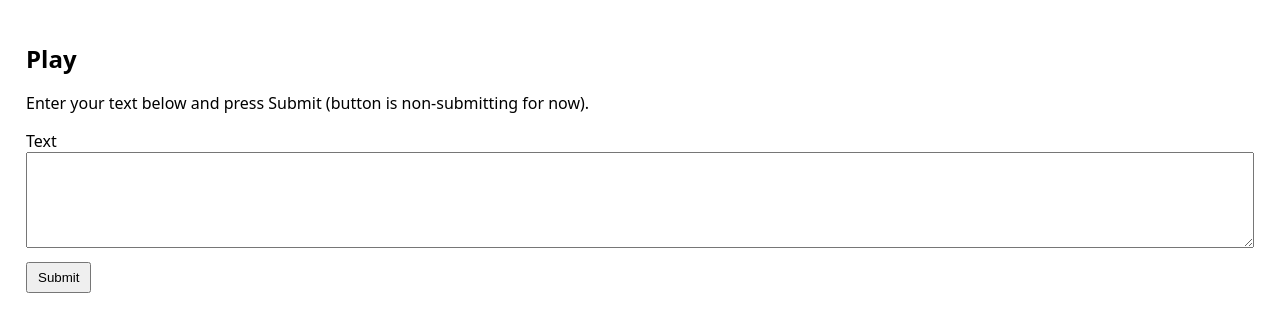
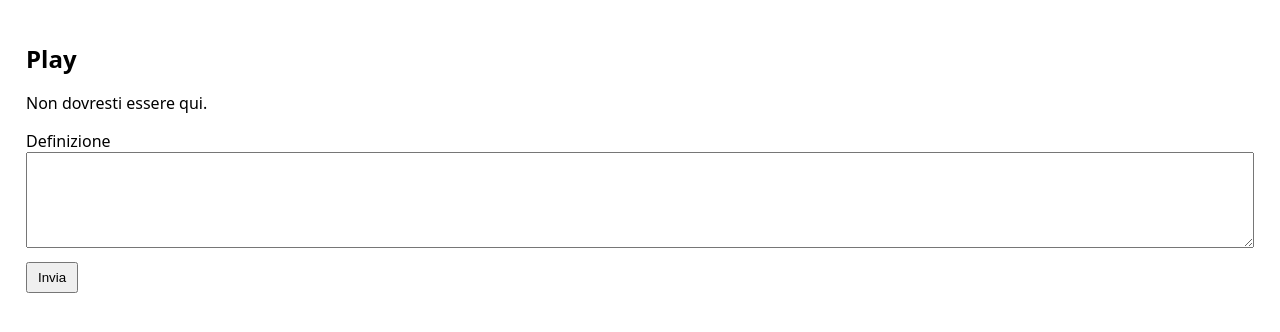
Before and after one commit to Iximiel/bindolo, a Flask app: page /play in a window 1280 px wide. Shown: the top 332 px of the page. Run offline with Flask 2, Linux system fonts and the light colour scheme.

Commit message:
some compcting of the code, and  making the reading page more readable

```diff
--- a/app.py
+++ b/app.py
@@ -248,79 +248,59 @@ def reading():
     "reading.html",
     username=username,
     user_state=user_state,
-    reader_text=word,
+    game_word=word,
     player_texts=player_texts,
   )
 
 
-@app.route("/play/submit_player", methods=["POST"])
-def submit_player():
-  # Player submits a longer free-form text. Authenticate via session username.
+@app.route("/play/submit", methods=["POST"])
+def play_submit():
+  """Single submit endpoint for both PLAYER and READER roles.
+
+  Behavior depends on the user's current `UserState` stored in `usersdb`:
+  - PLAYER: expects JSON/form `text` and stores it on `user.text`.
+  - READER: expects `word` and optional `text`. Stores `app_state.word` and
+    `user.text`.
+
+  After saving, the handler checks whether all participants have provided
+  their required submission; if so it advances `app_state.state`.
+  """
   username = session.get("username")
   if not username:
     return jsonify({"error": "not authenticated"}), 403
 
   data = request.get_json(silent=True) or request.form
-  text = data.get("text") if hasattr(data, "get") else None
-  if text is None:
-    return jsonify({"error": "text is required for player submissions"}), 400
 
   with USERS_LOCK:
     user = usersdb.get(username)
     if user is None:
       return jsonify({"error": "user not found"}), 404
-    user.text = str(text)
+    role = user.state
 
-  # After saving, check whether all users have submitted
-  move_to_reading = False
-  with USERS_LOCK:
-    # require reader has provided a word stored in app_state.word
-    all_submitted = True
-    for u in usersdb.values():
-      if u.state is UserState.PLAYER:
-        if not (u.text and str(u.text).strip()):
-          all_submitted = False
-          break
-      elif u.state is UserState.READER:
-        # reader's chosen word is stored on app_state.word
-        with STATE_LOCK:
-          if not (app_state.word and str(app_state.word).strip()):
-            all_submitted = False
-            break
-    if all_submitted:
-      with STATE_LOCK:
-        app_state.state = GameState.GAME_WAITING_FOR_DEFINITIONS_IRL
-      move_to_reading = True
+  # Handle by role
+  if role is UserState.PLAYER:
+    text = data.get("text") if hasattr(data, "get") else None
+    if text is None:
+      return jsonify({"error": "text is required for player submissions"}), 400
+    with USERS_LOCK:
+      user = usersdb.get(username)
+      user.text = str(text)
+    saved_value = user.text
 
-  return jsonify({"ok": True, "text": user.text, "move": move_to_reading})
+  elif role is UserState.READER:
+    word = data.get("word") if hasattr(data, "get") else None
+    text = data.get("text") if hasattr(data, "get") else None
+    if not word or not text:
+      return jsonify({"error": "word and text is required for reader submissions"}), 400
+    with USERS_LOCK:
+      user = usersdb.get(username)
+      user.text = str(text)
+      saved_value = user.text
+    with STATE_LOCK:
+      app_state.word = str(word or "")
 
-
-@app.route("/play/submit_reader", methods=["POST"])
-def submit_reader():
-  # Reader may submit either a single word or a full text. Authenticate via session username.
-  username = session.get("username")
-  if not username:
-    return jsonify({"error": "not authenticated"}), 403
-
-  data = request.get_json(silent=True) or request.form
-  word = data.get("word") if hasattr(data, "get") else None
-  text = data.get("text") if hasattr(data, "get") else None
-  if not word and not text:
-    return jsonify({"error": "word and text is required"}), 400
-
-  with USERS_LOCK:
-    user = usersdb.get(username)
-    if user is None:
-      return jsonify({"error": "user not found"}), 404
-    # prefer storing full text when provided
-    if text:
-      user.text = str(text)
-    else:
-      user.text = "omissis"
-
-  # store the reader's chosen word in app_state for players to see
-  with STATE_LOCK:
-    app_state.word = str(word or "")
+  else:
+    return jsonify({"error": "user not in a valid role for submissions"}), 400
 
   # After saving, check whether all users have submitted
   move_to_reading = False
@@ -332,17 +312,16 @@ def submit_reader():
           all_submitted = False
           break
       elif u.state is UserState.READER:
-        # ensure the reader provided a word (app_state.word)
         with STATE_LOCK:
           if not (app_state.word and str(app_state.word).strip()):
             all_submitted = False
             break
     if all_submitted:
       with STATE_LOCK:
-        app_state.state = GameState.GAME_WAITING_FOR_DEFINITIONS_IRL
+        app_state.state = GameState.GAME_WAITING_FOR_DECISION_IRL
       move_to_reading = True
 
-  return jsonify({"ok": True, "value": user.text, "move": move_to_reading})
+  return jsonify({"ok": True, "value": saved_value, "move": move_to_reading})
 
 
 if __name__ == "__main__":
--- a/static/style.css
+++ b/static/style.css
@@ -71,3 +71,20 @@ textarea {
         font-size: 1rem;
     }
 }
+
+/* Reading carousel tweaks */
+.carousel-box {
+    position: relative;
+}
+
+.carousel-box div {
+    text-align: center;
+}
+
+/* ensure any element with .carousel-definition sits at the bottom of the box */
+.carousel-box .carousel-definition {
+    position: absolute;
+    left: 12px;
+    right: 12px;
+    bottom: 2em;
+}
--- a/templates/play.html
+++ b/templates/play.html
@@ -9,22 +9,6 @@
 </head>
 
 <body>
-    <h1>Play</h1>
-    {% if username %}
-    <p>Hello {{ username|e }} — you're on the Play page.</p>
-    {% else %}
-    <p>Enter your text below and press Submit (button is non-submitting for now).</p>
-    {% endif %}
-
-    {% if user_state == 'player' %}
-    <div>
-        <label for="play-text">Text</label><br />
-        <textarea id="play-text" name="text" rows="6" cols="60"></textarea>
-    </div>
-    <div style="margin-top:8px;">
-        <button type="button" id="player-submit">Submit (Player)</button>
-    </div>
-
     <script>
         const PLAY_POLL_MS = 2000;
         async function checkPlayState() {
@@ -32,7 +16,7 @@
                 const res = await fetch("{{ url_for('get_state') }}", { cache: 'no-store' });
                 if (!res.ok) return;
                 const s = await res.json();
-                if (s.state === 'game_waiting_for_definitions_irl') {
+                if (s.state === 'game_waiting_for_decision_irl') {
                     window.location.href = "{{ url_for('reading') }}";
                 }
             } catch (err) {
@@ -42,60 +26,36 @@
         // start polling to detect when it's time to move to reading
         checkPlayState();
         setInterval(checkPlayState, PLAY_POLL_MS);
+    </script>
+    <h1>Play</h1>
+    {% if username %}
+    <p>Ciao {{ username|e }}!!! </p>
+    {% else %}
+    <p>Non dovresti essere qui.</p>
+    {% endif %}
 
-        async function playerSubmit() {
-            const text = document.getElementById('play-text').value;
-            try {
-                const res = await fetch("{{ url_for('submit_player') }}", {
-                    method: 'POST',
-                    headers: { 'Content-Type': 'application/json' },
-                    body: JSON.stringify({ text })
-                });
-                if (!res.ok) {
-                    const err = await res.json().catch(() => ({}));
-                    alert('Submit failed: ' + (err.error || res.statusText));
-                    return;
-                }
-                const data = await res.json();
-                alert('Player submission saved.');
-                console.log('player submit response', data);
-                if (data.move) {
-                    // immediate redirect if server indicates everyone submitted
-                    window.location.href = "{{ url_for('reading') }}";
-                }
-            } catch (err) {
-                console.error('player submit error', err);
-                alert('Submit failed');
-            }
-        }
-
-        document.getElementById('player-submit').addEventListener('click', playerSubmit);
-    </script>
-
-    {% elif user_state == 'reader' %}
+    {% if user_state == 'reader' %}
     <div>
-        <label for="reader-word">Word</label><br />
+        <label for="reader-word">Parola</label><br />
         <input id="reader-word" name="word" type="text" maxlength="60" />
     </div>
+    {% endif %}
     <div style="margin-top:8px;">
-        <label for="reader-text">Full text</label><br />
-        <textarea id="reader-text" name="text" rows="4" cols="60"></textarea>
+        <label for="textarea">Definizione</label><br />
+        <textarea id="textarea" name="text" rows="4" cols="60"></textarea>
     </div>
     <div style="margin-top:8px;">
-        <button type="button" id="reader-submit">Submit (Reader)</button>
+        <button type="button" id="text-submit">Invia</button>
     </div>
 
+    {% if user_state == 'player' %}
     <script>
-        async function readerSubmit() {
-            const word = document.getElementById('reader-word').value.trim();
-            const text = document.getElementById('reader-text').value;
-            if (!word && !text) { alert('Please enter a word or text'); return; }
+        async function playerSubmit() {
+            const text = document.getElementById('textarea').value;
+            const payload = {};
+            if (text) payload.text = text;
             try {
-                const payload = {};
-                if (word) payload.word = word;
-                if (text) payload.text = text;
-
-                const res = await fetch("{{ url_for('submit_reader') }}", {
+                const res = await fetch("{{ url_for('play_submit') }}", {
                     method: 'POST',
                     headers: { 'Content-Type': 'application/json' },
                     body: JSON.stringify(payload)
@@ -106,36 +66,71 @@
                     return;
                 }
                 const data = await res.json();
-                alert('Reader submission saved.');
+                console.log('player submit response', data);
+                // disable the textarea and submit button to indicate saved state
+                const ta = document.getElementById('textarea');
+                const btn = document.getElementById('text-submit');
+                if (ta) ta.disabled = true;
+                if (btn) { btn.disabled = true; btn.textContent = 'Inviato'; }
+                if (data.move) {
+                    // immediate redirect if server indicates everyone submitted
+                    window.location.href = "{{ url_for('reading') }}";
+                }
+            } catch (err) {
+                console.error('player submit error', err);
+                // keep UX subtle: re-enable submit button on failure
+                const btn = document.getElementById('text-submit');
+                if (btn) btn.disabled = false;
+                alert('Submit failed');
+            }
+        }
+
+        document.getElementById('text-submit').addEventListener('click', playerSubmit);
+    </script>
+
+    {% elif user_state == 'reader' %}
+    <script>
+        async function readerSubmit() {
+            const word = document.getElementById('reader-word').value.trim();
+            const text = document.getElementById('textarea').value;
+            if (!word && !text) { alert('Please enter a word or text'); return; }
+            try {
+                const payload = {};
+                if (word) payload.word = word;
+                if (text) payload.text = text;
+
+                const res = await fetch("{{ url_for('play_submit') }}", {
+                    method: 'POST',
+                    headers: { 'Content-Type': 'application/json' },
+                    body: JSON.stringify(payload)
+                });
+                if (!res.ok) {
+                    const err = await res.json().catch(() => ({}));
+                    alert('Submit failed: ' + (err.error || res.statusText));
+                    return;
+                }
+                const data = await res.json();
                 console.log('reader submit response', data);
+                // disable inputs and button to indicate saved
+                const w = document.getElementById('reader-word');
+                const t = document.getElementById('textarea');
+                const b = document.getElementById('text-submit');
+                if (w) w.disabled = true;
+                if (t) t.disabled = true;
+                if (b) { b.disabled = true; b.textContent = 'Inviato'; }
                 if (data.move) {
                     window.location.href = "{{ url_for('reading') }}";
                 }
             } catch (err) {
                 console.error('reader submit error', err);
+                // re-enable submit button on failure
+                const b = document.getElementById('text-submit');
+                if (b) b.disabled = false;
                 alert('Submit failed');
             }
         }
 
-        document.getElementById('reader-submit').addEventListener('click', readerSubmit);
-    </script>
-
-    {% else %}
-    <div>
-        <label for="play-text">Text</label><br />
-        <textarea id="play-text" name="text" rows="6" cols="60"></textarea>
-    </div>
-    <div style="margin-top:8px;">
-        <button type="button" id="play-submit">Submit</button>
-    </div>
-
-    <script>
-        // Fallback no-op submit
-        document.getElementById('play-submit').addEventListener('click', function () {
-            const text = document.getElementById('play-text').value;
-            console.log('Fallback submit (no-op):', text);
-            alert('Submitted (no-op): ' + (text ? text.substring(0, 200) : '(empty)'));
-        });
+        document.getElementById('text-submit').addEventListener('click', readerSubmit);
     </script>
     {% endif %}
 </body>
```
Also changed, not shown: templates/reading.html (+62 -10 lines).
